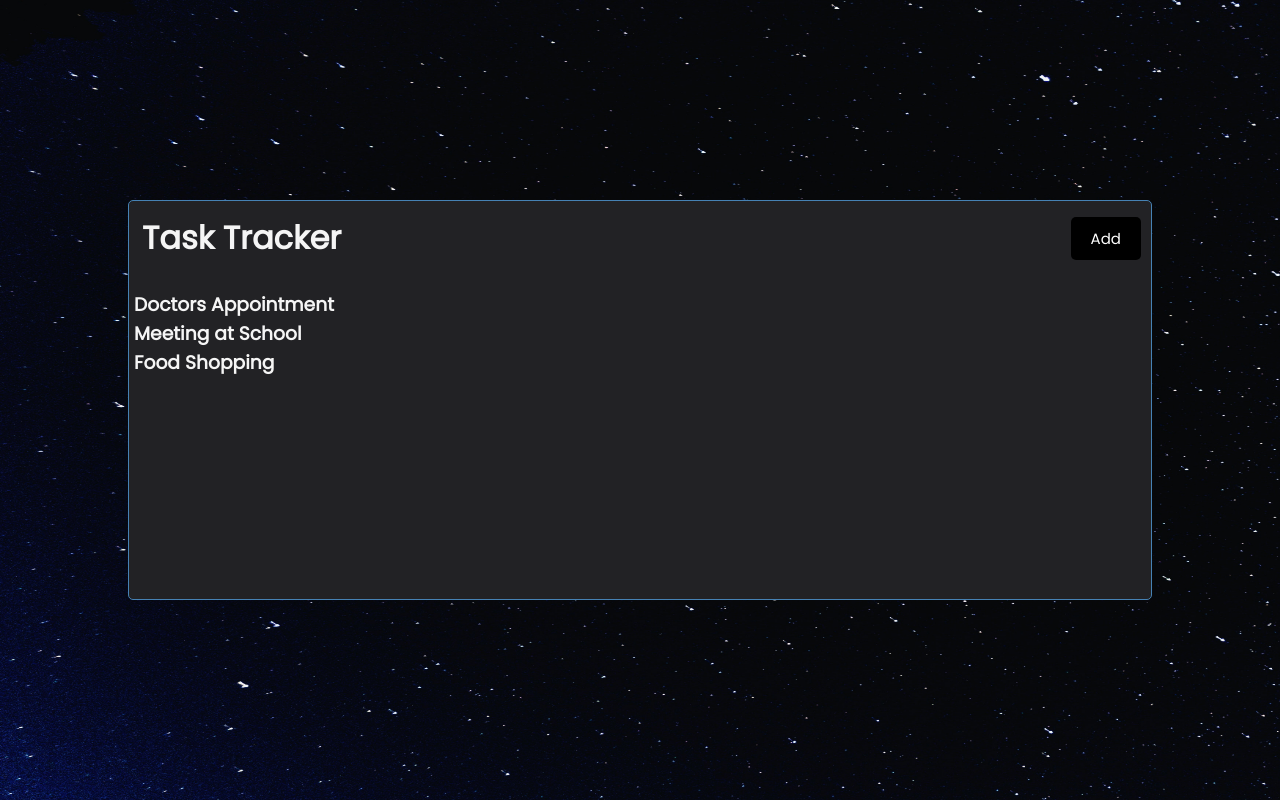
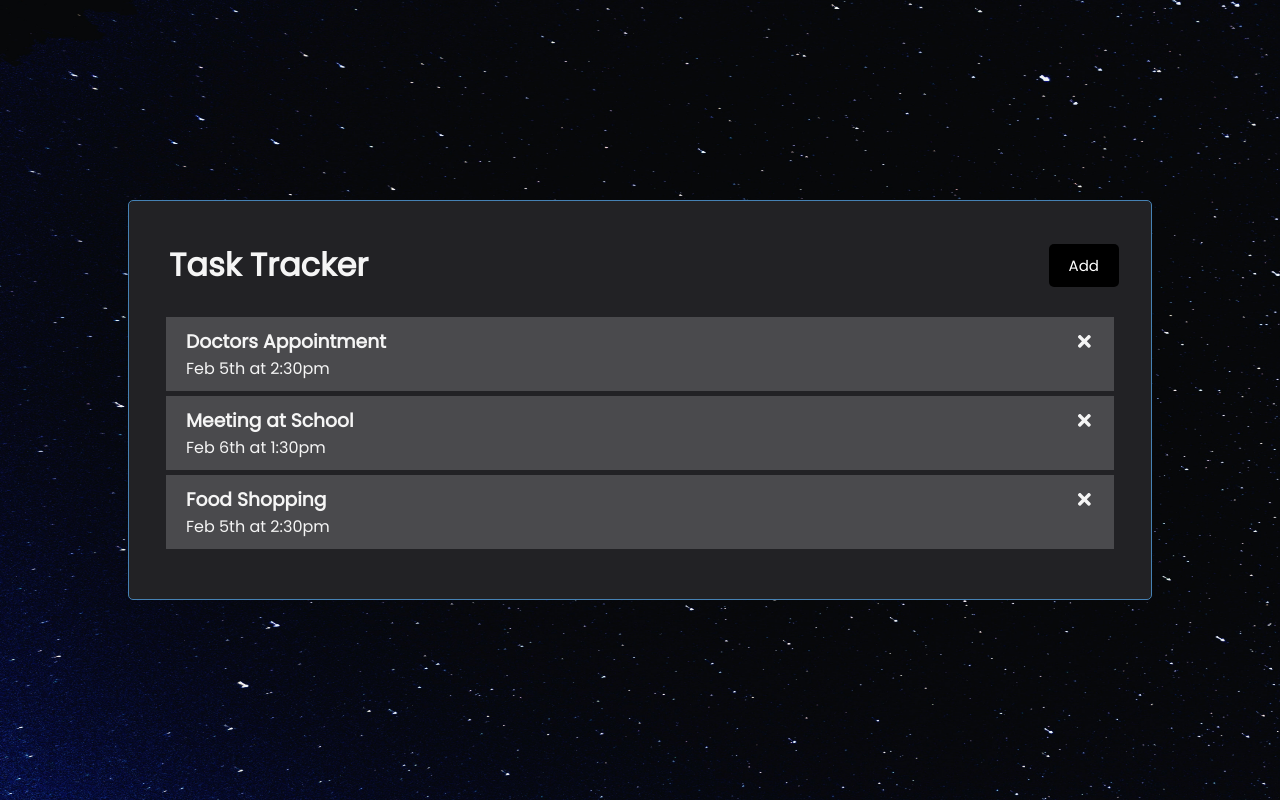
Before and after one commit to MrKaung21/Task-Tracker, a React (Create React App) app: page / in a window 1280 px wide. Built offline with nearby package versions, Linux system fonts and the light colour scheme.

Commit message:
delete task operation

```diff
--- a/package.json
+++ b/package.json
@@ -8,6 +8,7 @@
     "@testing-library/user-event": "^13.5.0",
     "react": "^18.2.0",
     "react-dom": "^18.2.0",
+    "react-icons": "^4.6.0",
     "react-scripts": "5.0.1",
     "web-vitals": "^2.1.4"
   },
--- a/src/App.js
+++ b/src/App.js
@@ -24,10 +24,15 @@ function App() {
     }
   ])
 
+  // Delete Task
+  const deleteTask = (id) => {
+    setTasks(tasks.filter((task) => task.id !== id))
+  }
+
   return (
     <div className="container">
       <Header />
-      <Tasks tasks={tasks} />
+      <Tasks tasks={tasks} deleteTask={deleteTask} />
     </div>
   );
 }
--- a/src/components/Task.js
+++ b/src/components/Task.js
@@ -1,8 +1,10 @@
-import React from 'react'
-
-const Task = () => {
+import { FaTimes } from 'react-icons/fa'
+const Task = ({ task, deleteTask }) => {
   return (
-    <div>Task</div>
+    <div className='task'>
+      <h3>{task.text} <FaTimes style={{cursor: 'pointer'}} onClick={() => deleteTask(task.id)} /></h3>
+      <p>{task.day}</p>
+    </div>
   )
 }
 
--- a/src/components/Tasks.js
+++ b/src/components/Tasks.js
@@ -1,10 +1,11 @@
 import { useState } from "react"
+import Task from "./Task"
 
-const Tasks = ({ tasks }) => {
+const Tasks = ({ tasks, deleteTask }) => {
   return (
     <>
         {tasks.map((task) => (
-            <h3>{task.text}</h3>
+            <Task task={task} key={task.id} deleteTask={deleteTask} />
         ))}
     </>
   )
--- a/src/index.css
+++ b/src/index.css
@@ -59,7 +59,7 @@ body {
   overflow: auto;
   min-height: 400px;
   border: 1px solid steelblue;
-  padding: 5px;
+  padding: 2rem;
   border-radius: 5px;
   background-color: #222225;
 }
@@ -77,7 +77,7 @@ body {
   color: #fff;
   border: none;
   padding: 10px 20px;
-  margin: 5px;
+  /* margin: 5px; */
   border-radius: 5px;
   cursor: pointer;
   text-decoration: none;
```
Also changed, not shown: 1 other file (tests, documents, lock files or other folders).
